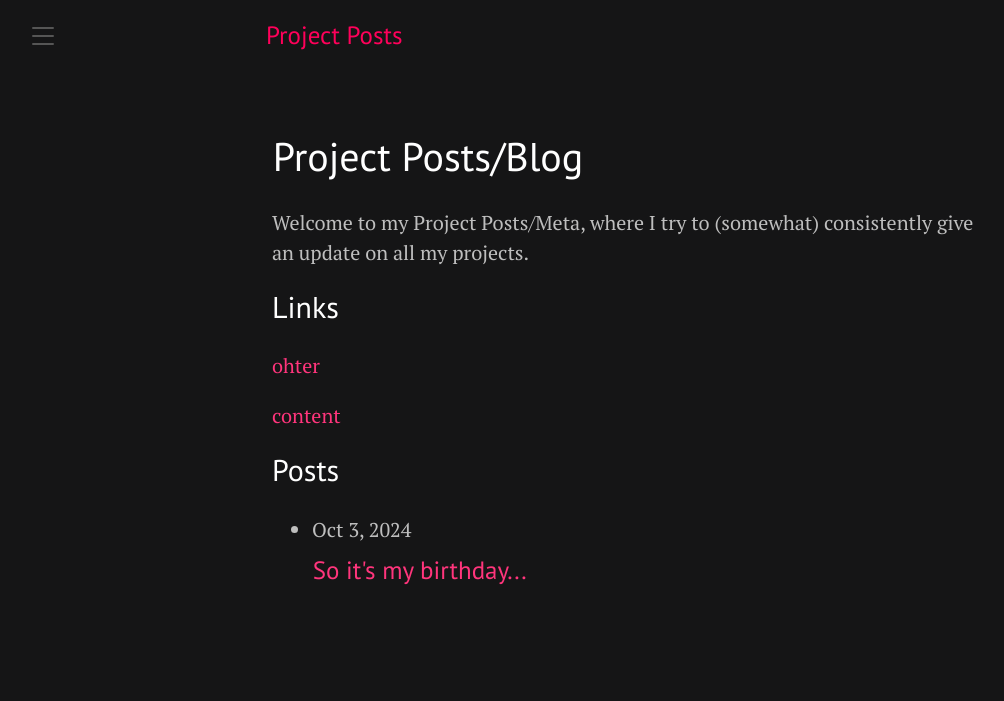
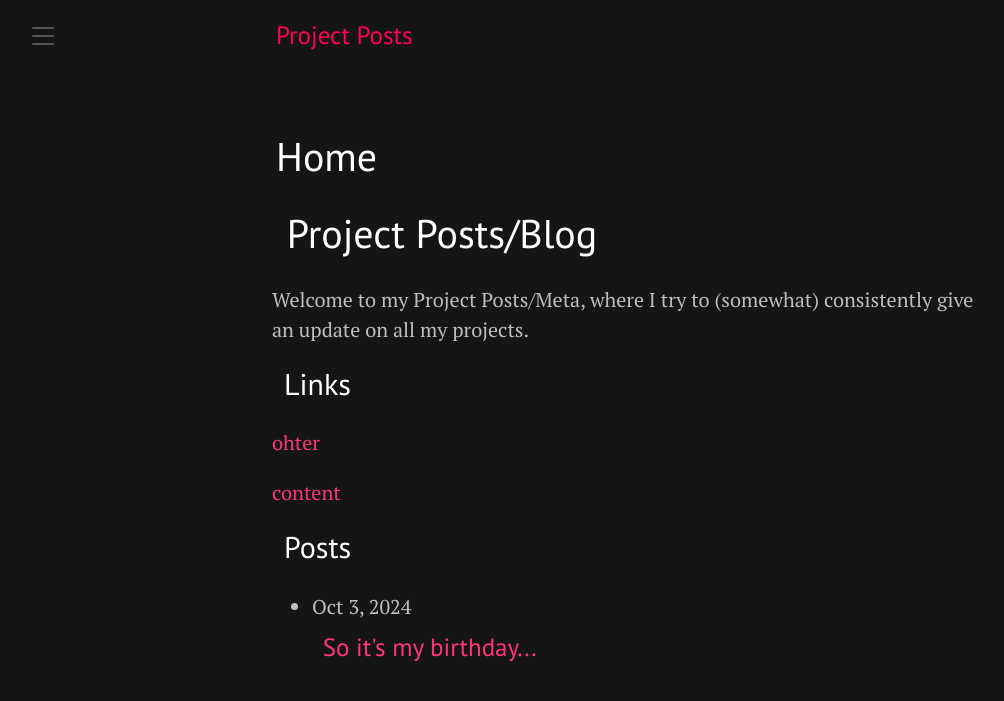
Before and after one commit to Skrillx13/Jekyll-Blog, a Jekyll site: the page built from index.md, in a window 1280 px wide. Shown: the top 701 px of the page, without its empty margins (8-1012 px from the left). Built offline with Jekyll 4.4.1, drawn with Linux system fonts in a browser that asks for light colours.

Commit message:
Fixed heading link padding issue

```diff
--- a/_layouts/default.html
+++ b/_layouts/default.html
@@ -25,33 +25,33 @@
 
     <style>
       h1 {
-        margin-left: -20px;
-        padding-left: 10px;
+        margin-left: -10px;
+        padding-left: 14px;
       }
 
       h2 {
-        margin-left: -18px;
-        padding-left: 10px;
+        margin-left: -10px;
+        padding-left: 14px;
       }
 
       h3 {
-        margin-left: -16px;
-        padding-left: 10px;
+        margin-left: -10px;
+        padding-left: 14px;
       }
 
       h4 {
-        margin-left: -14px;
-        padding-left: 10px;
+        margin-left: -10px;
+        padding-left: 14px;
       }
 
       h5 {
-        margin-left: -12px;
-        padding-left: 10px;
+        margin-left: -10px;
+        padding-left: 14px;
       }
 
       h6 {
         margin-left: -10px;
-        padding-left: 10px;
+        padding-left: 14px;
       }
       h1 .octicon, h2 .octicon, h3 .octicon, h4 .octicon, h5 .octicon, h6 .octicon  {
         visibility: hidden;
--- a/index.md
+++ b/index.md
@@ -1,5 +1,6 @@
 ---
 layout: home
+title: Home
 ---
 
 # Project Posts/Blog
@@ -8,6 +9,6 @@ Welcome to my Project Posts/Meta, where I try to (somewhat) consistently give an
 
 ## Links
 
-[ohter](./other.html)
+[ohter](./content/other.html)
 
 [content](./content/about-my-sites.html)
```
